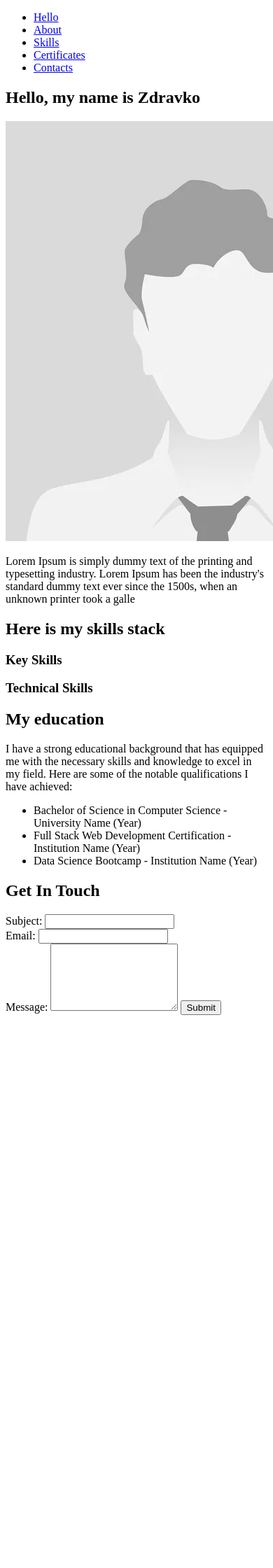
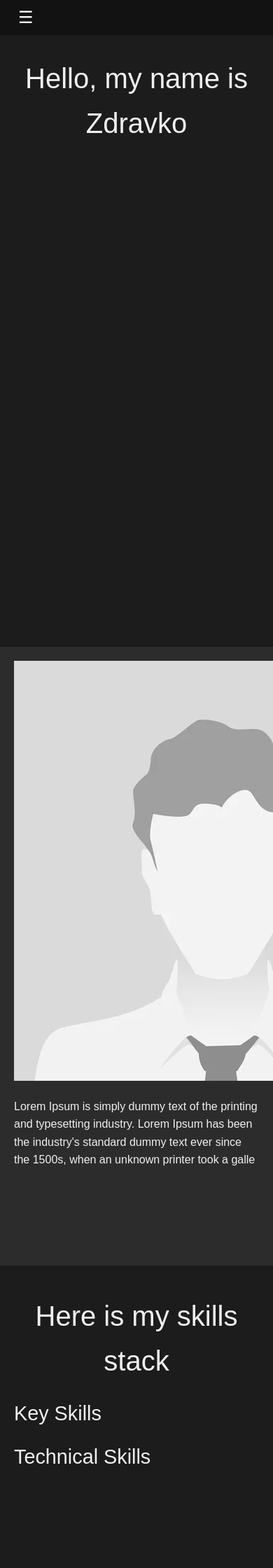
Before and after one commit to Galchov/portfolio-website, a Django app: template sections/templates/home.html in a window 390 px wide; the page is wider, and only the part inside the window is pictured. Shown: the top 2240 px of that part at 70% size. Before the commit the page ends 1450 px from the top of that part, so only its background shows below. Run offline with Django 3.2, Linux system fonts and the light colour scheme; the template is opened without the code that fills it, so the values that code supplies are empty.

Commit message:
Added responsive navigation bar

```diff
--- /dev/null
+++ b/sections/static/css/main.css
@@ -0,0 +1,65 @@
+body {
+    background-color: #121212;
+    color: #f0f0f0;
+    padding: 0;
+    margin: 0;
+    line-height: 1.6;
+    font-family: Arial, sans-serif;
+}
+
+section {
+    min-height: 100vh;
+    padding: 20px;
+    justify-content: center;
+    align-items: center;
+    flex-direction: column;
+}
+
+h2, h3 {
+    margin: 0.5em 0;
+    font-weight: normal;
+}
+
+h2 {
+    font-size: 2.5em;
+    text-align: center;
+}
+
+h3 {
+    font-size: 1.8em;
+}
+
+#hello {
+    padding-top: 60px;
+    background-color: #1c1c1c;
+}
+
+#about {
+    background-color: #2c2c2c;
+}
+
+#skills {
+    background-color: #1c1c1c;
+}
+
+#certificates {
+    background-color: #2c2c2c;
+}
+
+#contacts {
+    background-color: #1c1c1c;
+}
+
+/* Tablets / Large Tablets */
+@media (min-width: 769px) {
+    #hello {
+        padding-top: 80px;
+    }
+}
+
+/* Laptops and Desktops */
+@media (min-width: 1025px) {
+    #hello {
+        padding-top: 100px;
+    }
+}
--- /dev/null
+++ b/sections/static/css/navigation_bar.css
@@ -0,0 +1,117 @@
+.navbar {
+    width: 100%;
+    padding: 10px 0;
+    position: fixed;
+    top: 0;
+    left: 0;
+    z-index: 1000;
+    background-color: #121212;
+    --navbar-height: 60px;
+}
+
+.navbar-container {
+    display: flex;
+    justify-content: space-between;
+    align-items: center;
+    max-width: 1200px;
+    margin: 0 auto;
+    padding: 0 20px;
+}
+
+.navbar-toggle {
+    background-color: transparent;
+    border: none;
+    color: white;
+    font-size: 1.5rem;
+    cursor: pointer;
+    display: block;
+}
+
+.navbar-nav {
+    list-style: none;
+    margin: 0;
+    padding: 0;
+    display: none;
+    flex-direction: column;
+    text-align: center;
+    background-color: #121212;
+    position: absolute;
+    top: 100%;
+    left: 0;
+    width: 100%;
+}
+
+.navbar-nav.active {
+    display: flex;
+}
+
+.navbar-nav li {
+    margin: 10px 0;
+}
+
+.navbar-nav li a {
+    color: white;
+    text-decoration: none;
+    font-size: 1rem;
+    padding: 10px 15px;
+    transition: all 0.3s ease;
+    display: inline-block;
+    border-radius: 5px;
+}
+
+.navbar-nav a:hover {
+    border-radius: 15px;
+    transform: scale(1.1);
+    box-shadow: 0 4px 8px rgba(0, 0, 0, 0.2);
+    background-color: #f0f0f0;
+    color: #121212;
+}
+
+/* Tablets / Large Tablets */
+@media (min-width: 769px) {
+    .navbar-container {
+        display: flex;
+        justify-content: center;
+    }
+
+    .navbar-toggle {
+        display: none;
+    }
+
+    .navbar-nav {
+        display: flex;
+        flex-direction: row;
+        position: static;
+        width: auto;
+        justify-content: center;
+        align-items: center;
+    }
+
+    .navbar-nav li {
+        margin: 0 10px;
+    }
+
+    .navbar-nav li {
+        padding: 10px 20px;
+        font-size: 1.2rem;
+        transition: all 0.3s ease;
+    }
+}
+
+/* Laptops and Desktops */
+@media (min-width: 1025px) {
+    .navbar-container {
+        max-width: 1400px;
+        padding: 0 40px;
+        justify-content: center;
+    }
+
+    .navbar-nav li {
+        margin: 0 15px;
+    }
+
+    .navbar-nav li a {
+        font-size: 1.3rem;
+        padding: 15px 25px;
+    }
+}
--- /dev/null
+++ b/sections/static/js/toggle_navbar.js
@@ -0,0 +1,17 @@
+document.addEventListener("DOMContentLoaded", function () {
+    const toggleButton = document.querySelector(".navbar-toggle");
+    const navbarNav = document.querySelector(".navbar-nav");
+    const navLinks = document.querySelectorAll(".navbar-nav a");
+
+    // Toggle navigation menu
+    toggleButton.addEventListener("click", function () {
+        navbarNav.classList.toggle("active");
+    });
+
+    // Close navigation menu when a link is clicked
+    navLinks.forEach(link => {
+        link.addEventListener("click", function () {
+            navbarNav.classList.remove("active");
+        });
+    });
+});
--- a/sections/templates/home.html
+++ b/sections/templates/home.html
@@ -17,6 +17,10 @@
 
 
     <nav class="navbar">
+        <div class="navbar-container">
+            <button class="navbar-toggle" aria-label="Toggle navigation">
+                ☰
+            </button>
             <ul class="navbar-nav">
                 <li><a href="#hello">Hello</a></li>
                 <li><a href="#about">About</a></li>
@@ -24,6 +28,7 @@
                 <li><a href="#certificates">Certificates</a></li>
                 <li><a href="#contacts">Contacts</a></li>
             </ul>
+        </div>
     </nav>
 
 
@@ -138,6 +143,7 @@
 
     <script src="{% static 'js/about.js' %}"></script>
     <script src="{% static 'js/skills_bars.js' %}"></script>
+    <script src="{% static 'js/toggle_navbar.js' %}"></script>
 
 </body>
 </html>
```
Lines whose indentation alone changed are shown as unchanged.
